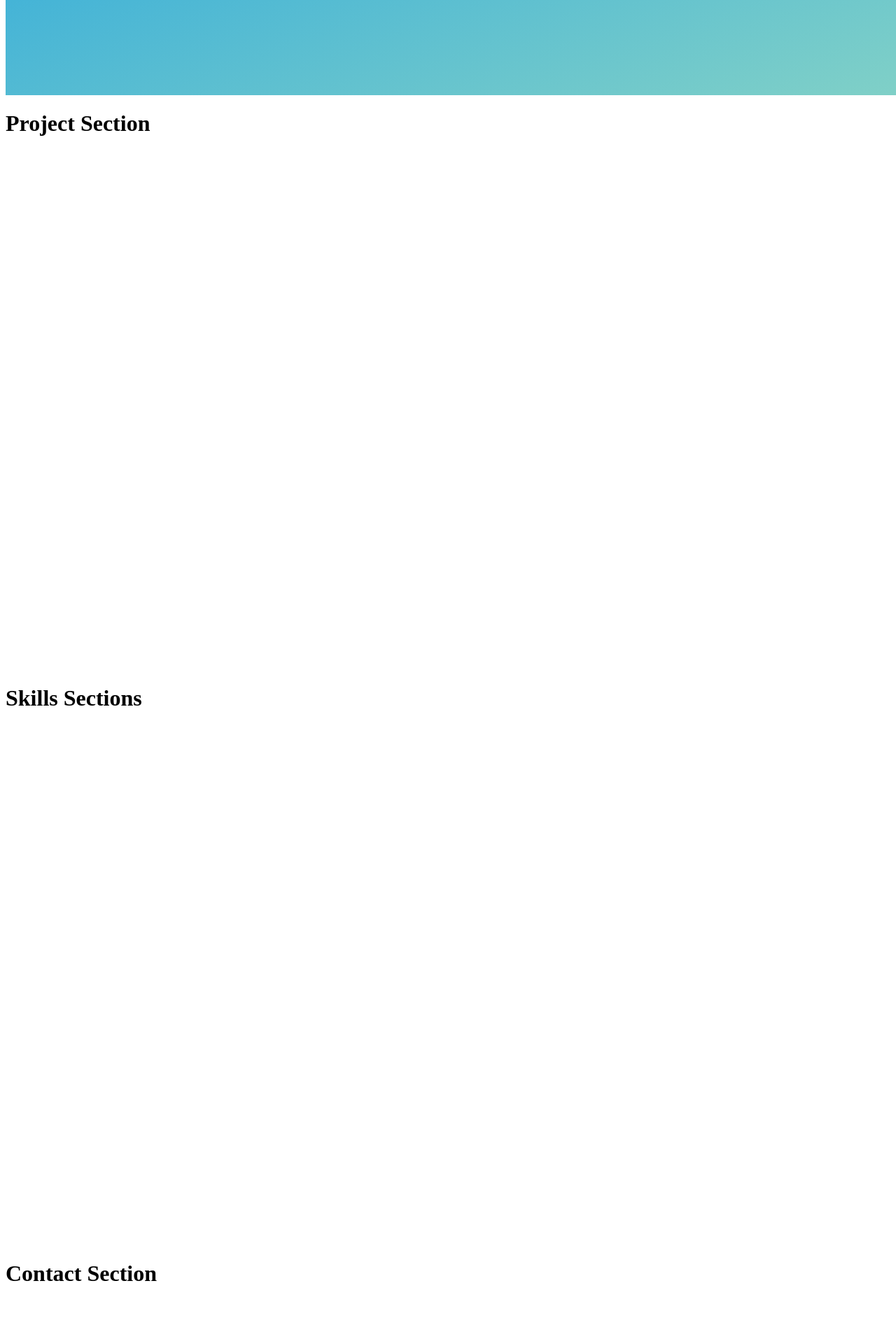
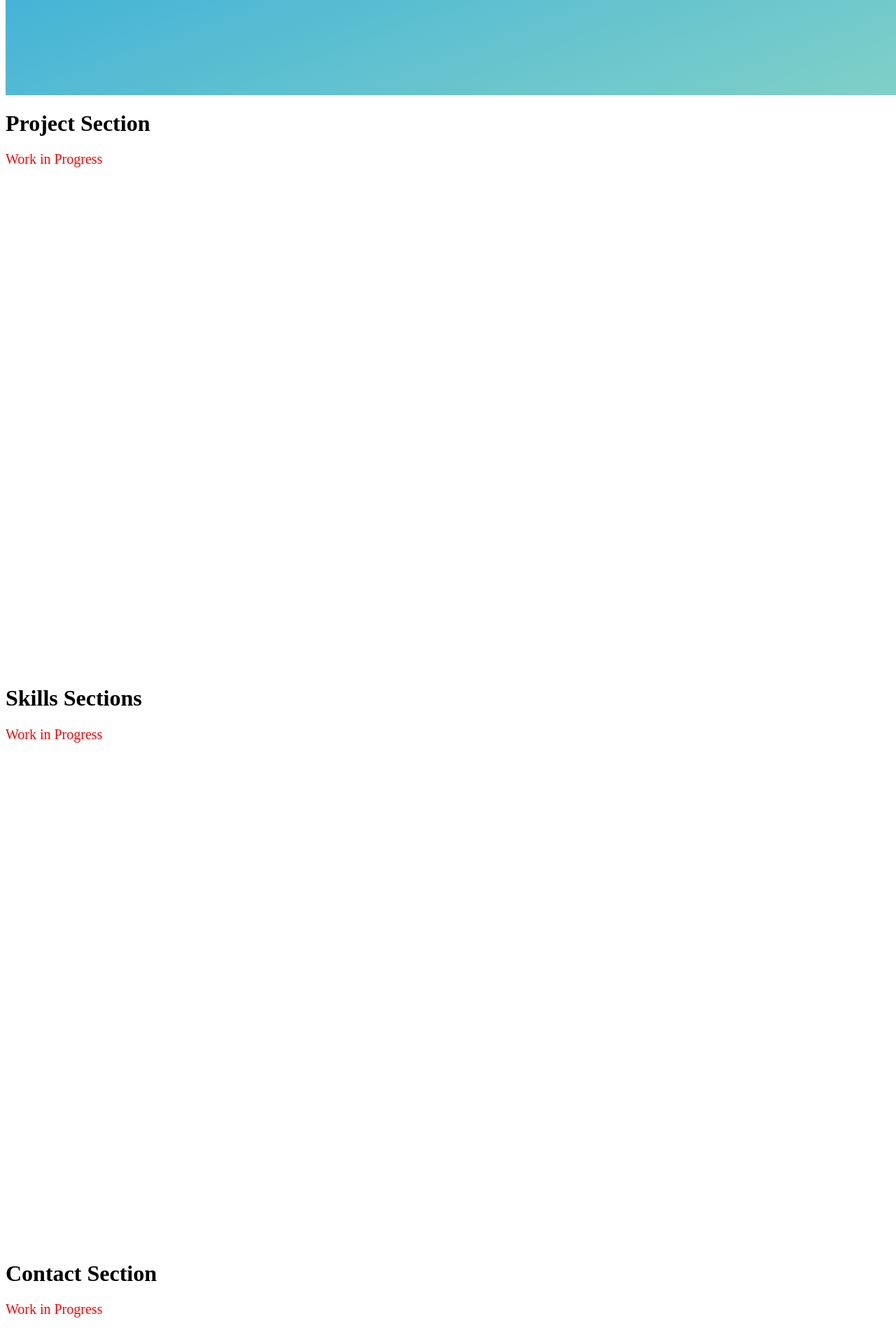
Before and after one commit to Saurav-Pant/Portfolio, a React (Create React App) app: page / in a window 1280 px wide. Shown: the part 1533-3453 px from the top of the page at 70% size. Built offline with nearby package versions, Linux system fonts and the light colour scheme.

Commit message:
Finally 6Hr Later Complete

```diff
--- a/src/Components/Learning/Learning.js
+++ b/src/Components/Learning/Learning.js
@@ -3,7 +3,8 @@ import "./Learning.css";
 const Learning = () => {
   return (
     <div className="Skills">
-      <h1>Skills Sections</h1>
+      <h1>Skills Sections </h1>
+      <p style={{ color: "red", fontSize: "20px" }}>Work in Progress</p>
     </div>
   );
 };
--- a/src/Components/Reach/Reach.js
+++ b/src/Components/Reach/Reach.js
@@ -4,6 +4,7 @@ const Reach = () => {
   return (
     <div className="Contact">
       <h1>Contact Section</h1>
+      <p style={{ color: "red", fontSize: "20px" }}>Work in Progress</p>
     </div>
   );
 };
--- a/src/Components/Work/Work.js
+++ b/src/Components/Work/Work.js
@@ -5,6 +5,7 @@ const Work = () => {
   return (
     <div className="Project">
       <h1>Project Section</h1>
+      <p style={{ color: "red", fontSize: "20px" }}>Work in Progress</p>
     </div>
   );
 };
```
